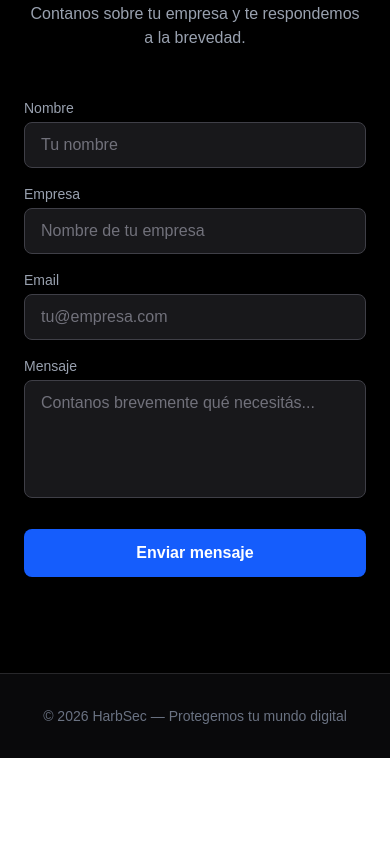
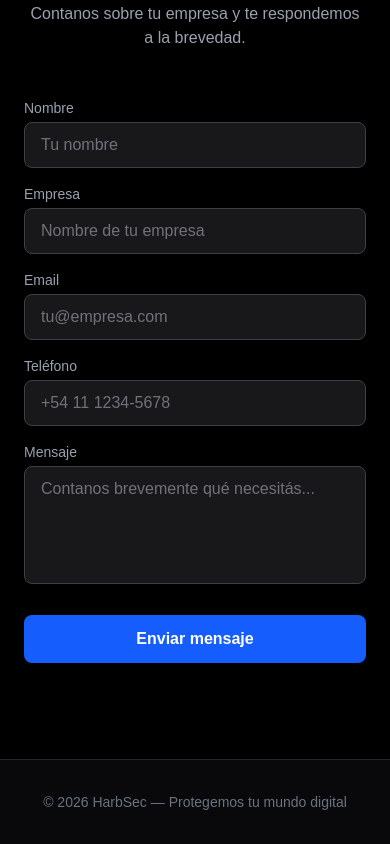
Before and after one commit to fguerras/harbsec, a Next.js app: page / in a window 390 px wide. Shown: the part 3962-4806 px from the top of the page. Before the commit the page ends 4720 px from the top, so only its background shows below. Built offline with nearby package versions, Linux system fonts and the light colour scheme.

Commit message:
Add phone field to contact form

```diff
--- a/app/page.js
+++ b/app/page.js
@@ -261,7 +261,7 @@ function Nosotros() {
 const WEB3FORMS_KEY = "541dafc9-d29f-49fa-8eea-f55b7c6d9321"; // reemplazar con la clave de web3forms.com
 
 function Contacto() {
-  const [form, setForm] = useState({ nombre: "", empresa: "", email: "", mensaje: "" });
+  const [form, setForm] = useState({ nombre: "", empresa: "", email: "", telefono: "", mensaje: "" });
   const [sent, setSent] = useState(false);
   const [error, setError] = useState(false);
   const [loading, setLoading] = useState(false);
@@ -284,6 +284,7 @@ function Contacto() {
           from_name: form.nombre,
           empresa: form.empresa,
           email: form.email,
+          telefono: form.telefono,
           message: form.mensaje,
         }),
       });
@@ -348,6 +349,7 @@ function Contacto() {
                 />
               </div>
             </div>
+            <div className="grid grid-cols-1 sm:grid-cols-2 gap-4">
               <div>
                 <label className="block text-gray-400 text-sm mb-1" htmlFor="email">
                   Email
@@ -362,6 +364,21 @@ function Contacto() {
                   className="w-full bg-zinc-900 border border-zinc-700 rounded-lg px-4 py-2.5 text-white placeholder-zinc-500 focus:outline-none focus:border-blue-500 transition-colors"
                   placeholder="tu@empresa.com"
                 />
+              </div>
+              <div>
+                <label className="block text-gray-400 text-sm mb-1" htmlFor="telefono">
+                  Teléfono
+                </label>
+                <input
+                  id="telefono"
+                  name="telefono"
+                  type="tel"
+                  value={form.telefono}
+                  onChange={handleChange}
+                  className="w-full bg-zinc-900 border border-zinc-700 rounded-lg px-4 py-2.5 text-white placeholder-zinc-500 focus:outline-none focus:border-blue-500 transition-colors"
+                  placeholder="+54 11 1234-5678"
+                />
+              </div>
             </div>
             <div>
               <label className="block text-gray-400 text-sm mb-1" htmlFor="mensaje">
```
Lines whose indentation alone changed are shown as unchanged.
